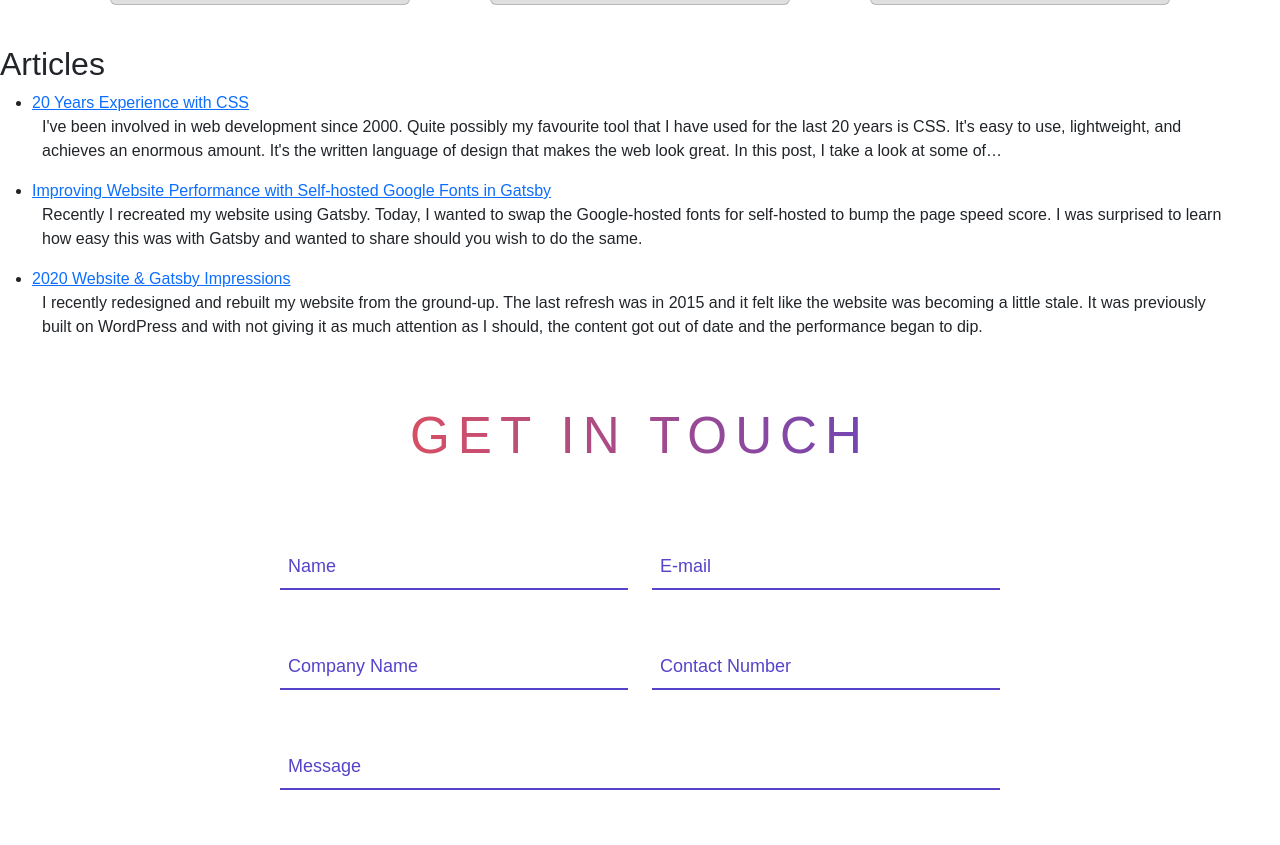
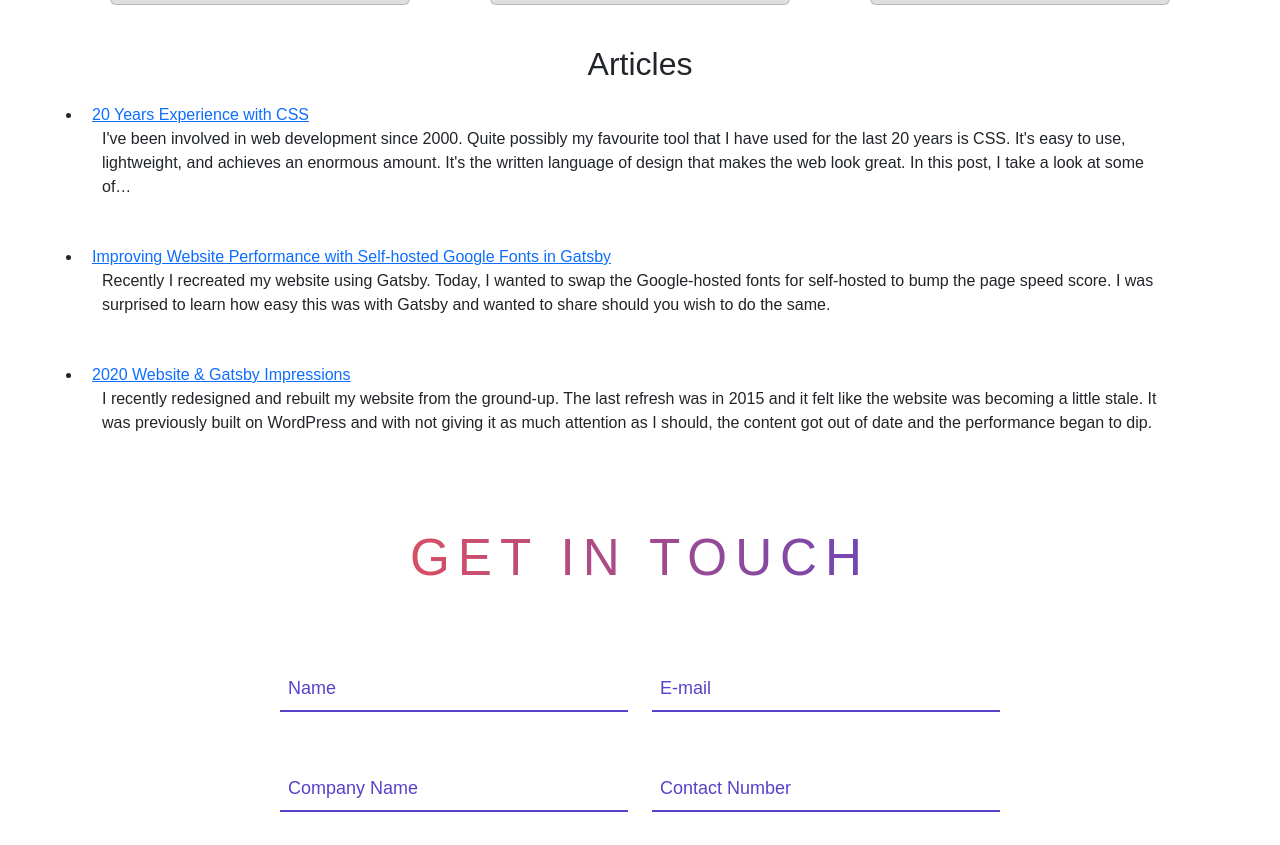
Before and after one commit to goretox/myportfolio1, a website: page index.html in a window 1280 px wide. Shown: the part 1380-2225 px from the top of the page. Drawn offline with nearby package versions, Linux system fonts and the light colour scheme.

Commit message:
cambios 5.4

```diff
--- a/sass/articles/mainarticles.scss
+++ b/sass/articles/mainarticles.scss
@@ -1,25 +1,28 @@
 .articles{
-    background-color:rgba(18, 163, 163, 0.397);
-    padding: 20px 40px;
+    background-color:#fff;
+    padding-left: 40px;
+    padding-right: 40px;
   }
 
   .article-module-1 {
-    padding: 15px;
-    margin: 15px;
+    padding: 10px;
+    margin: 10px;
     font-family: 'Arial', sans-serif;
     font-size: 16px;
     margin-bottom: auto;
   }
   .article-module-2 {
-    margin: 20px;
-    padding: 15px;
+    margin: 10px;
+    padding: 10px;
     margin-bottom: auto;
+    font-family: 'Arial', sans-serif;
   }
   .article-module-3 {
-    margin: 20px;
-    padding: 15px
+    margin: 10px;
+    padding: 10px;
+    font-family:'Arial', sans-serif;
   }
-.Articles-Estiles{
+.Articles-Estiles {
   display: flex;
   justify-content: center;
   font-size: xx-large;
--- a/sass/estilos.scss
+++ b/sass/estilos.scss
@@ -6,4 +6,5 @@
 @import "portfolio/mainportfolio.scss" ;
 @import "mediaquerris/media.scss" ;
 @import "contact/maincontact" ;
+@import "articles/mainarticles.scss";
 @import url("https://fonts.googleapis.com/css?family=Tangerine");
```
Also changed, not shown: css/estilos.css, 1 other file.
